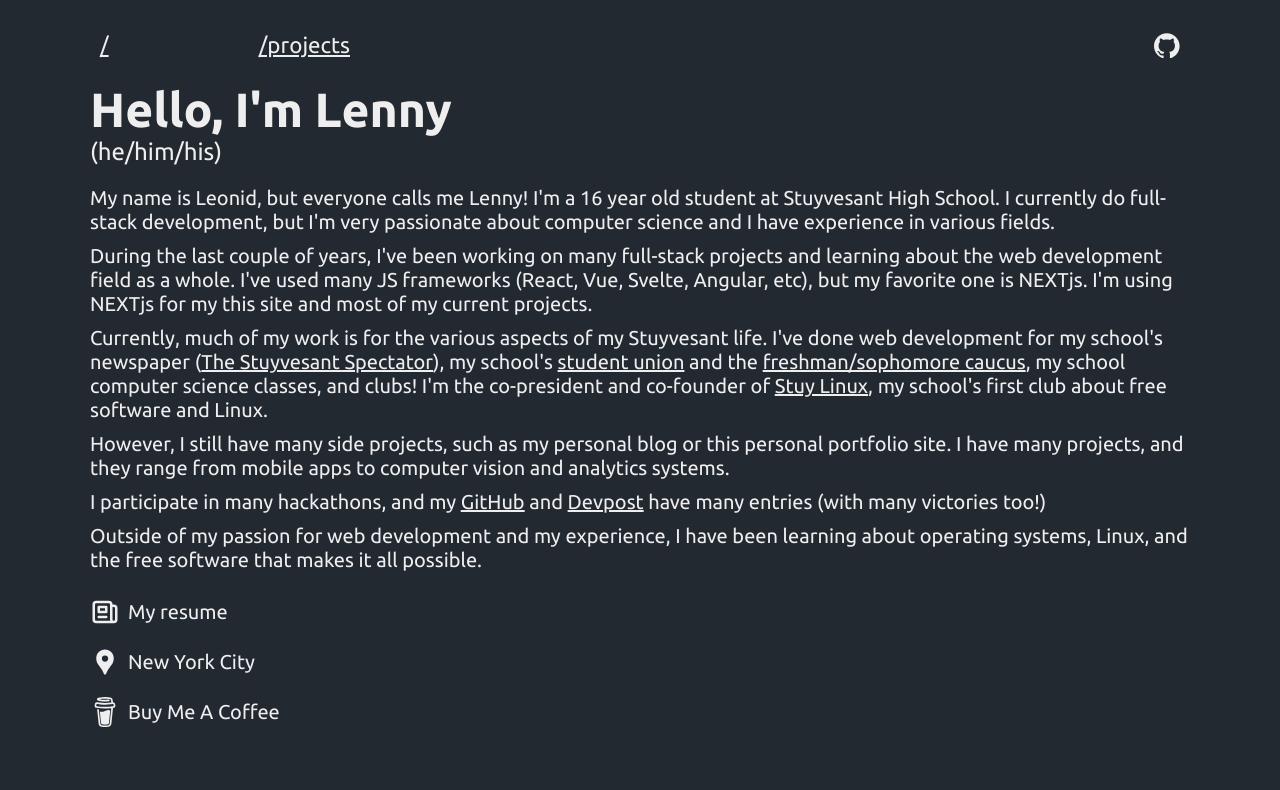
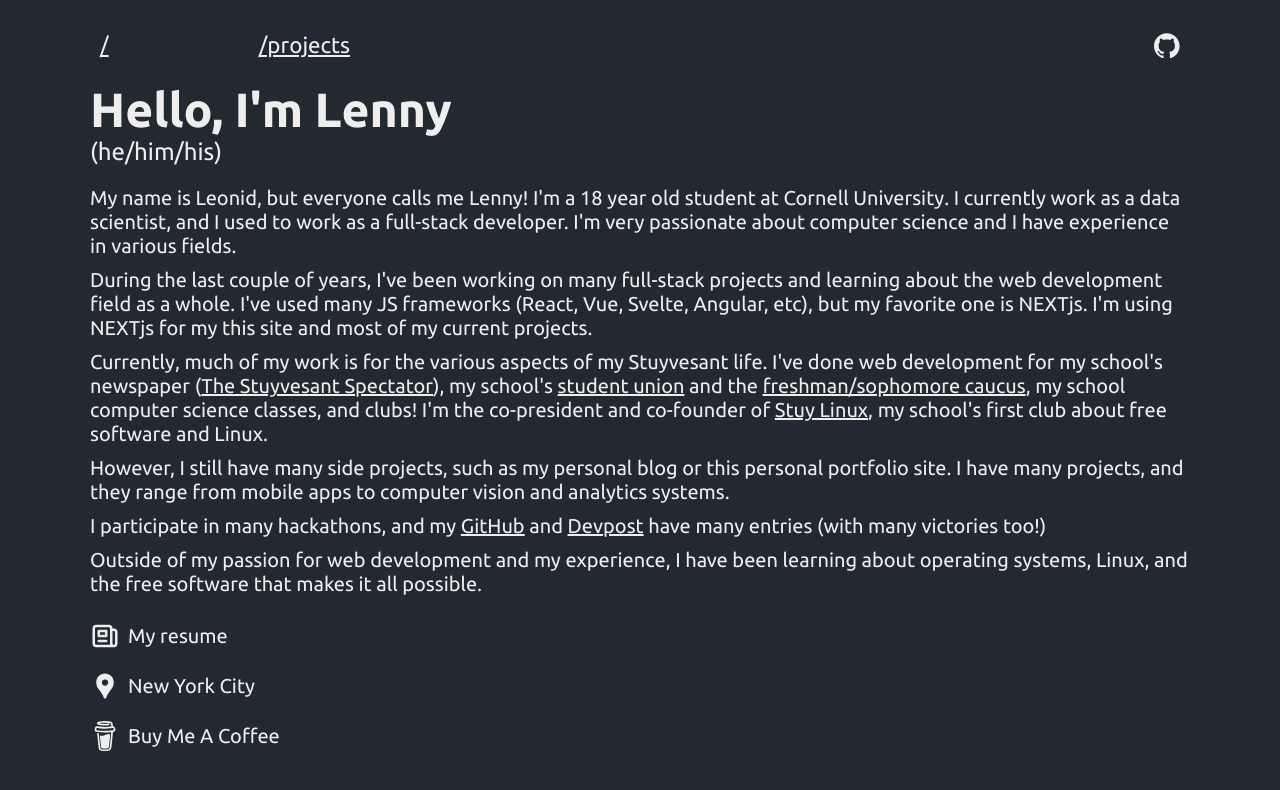
Before and after one commit to leomet07/nextportfolio, a Next.js app: page / in a window 1280 px wide. Shown: the top 790 px of the page. Built offline with nearby package versions, Linux system fonts and the light colour scheme.

Commit message:
quick bio update and resume update

```diff
--- a/pages/index.tsx
+++ b/pages/index.tsx
@@ -20,8 +20,8 @@
 				<section>
 					<p>
 						My name is Leonid, but everyone calls me Lenny! I&apos;m
-						a 16 year old student at Stuyvesant High School. I
-						currently do full-stack development, but I&apos;m very
+						a 18 year old student at Cornell University. I
+						currently work as a data scientist, and I used to work as a full-stack developer. I&apos;m very
 						passionate about computer science and I have experience
 						in various fields.
 					</p>
```
Also changed, not shown: 1 other file (tests, documents, lock files or other folders).
